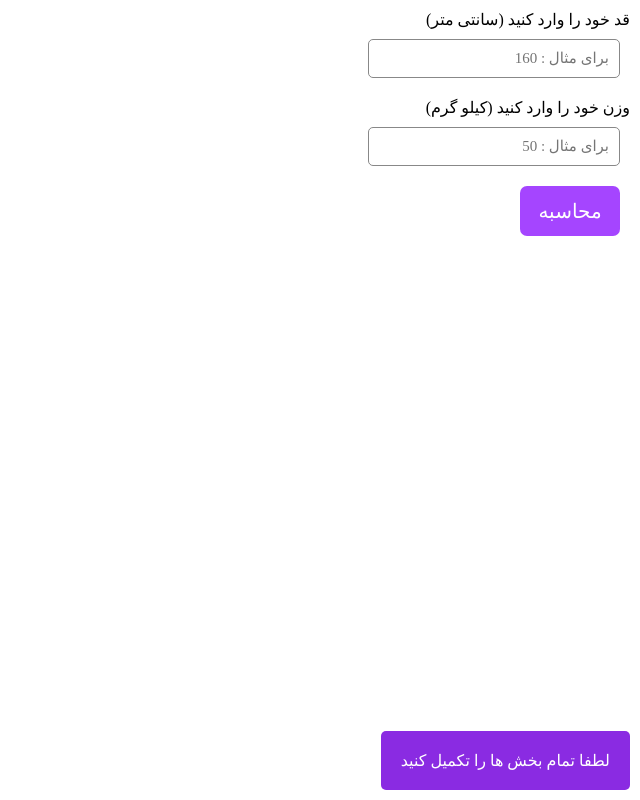
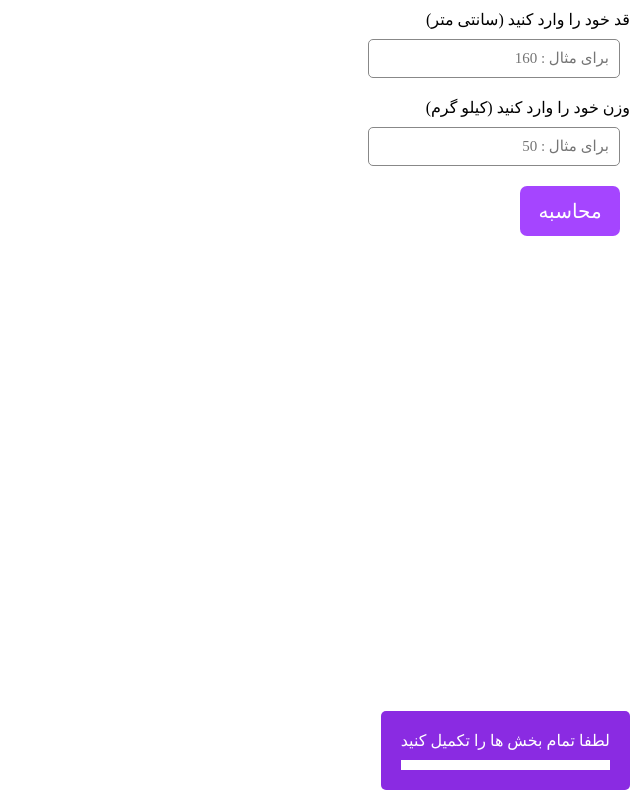
Before and after one commit to habiib-z/bmi-calculator, a plain HTML site: page index.html in a window 1280 px wide. Both pictures are taken after a click on the button "محاسبه". Shown: the whole page, without its empty margins (640-1280 px from the left). Drawn offline with Linux system fonts and the light colour scheme; files that its build step writes are made by us from their sources; files whose address does not match are found by name; a web font is replaced by a local one.

Commit message:
Update style.css

```diff
--- a/style.css
+++ b/style.css
@@ -56,3 +56,9 @@ input:focus{
     border-radius: 5px;
     display: none;
 }
+.timer{
+    width: 100%;
+    background-color: #fff;
+    height: 10px;
+    margin-top: 10px;
+}
```
